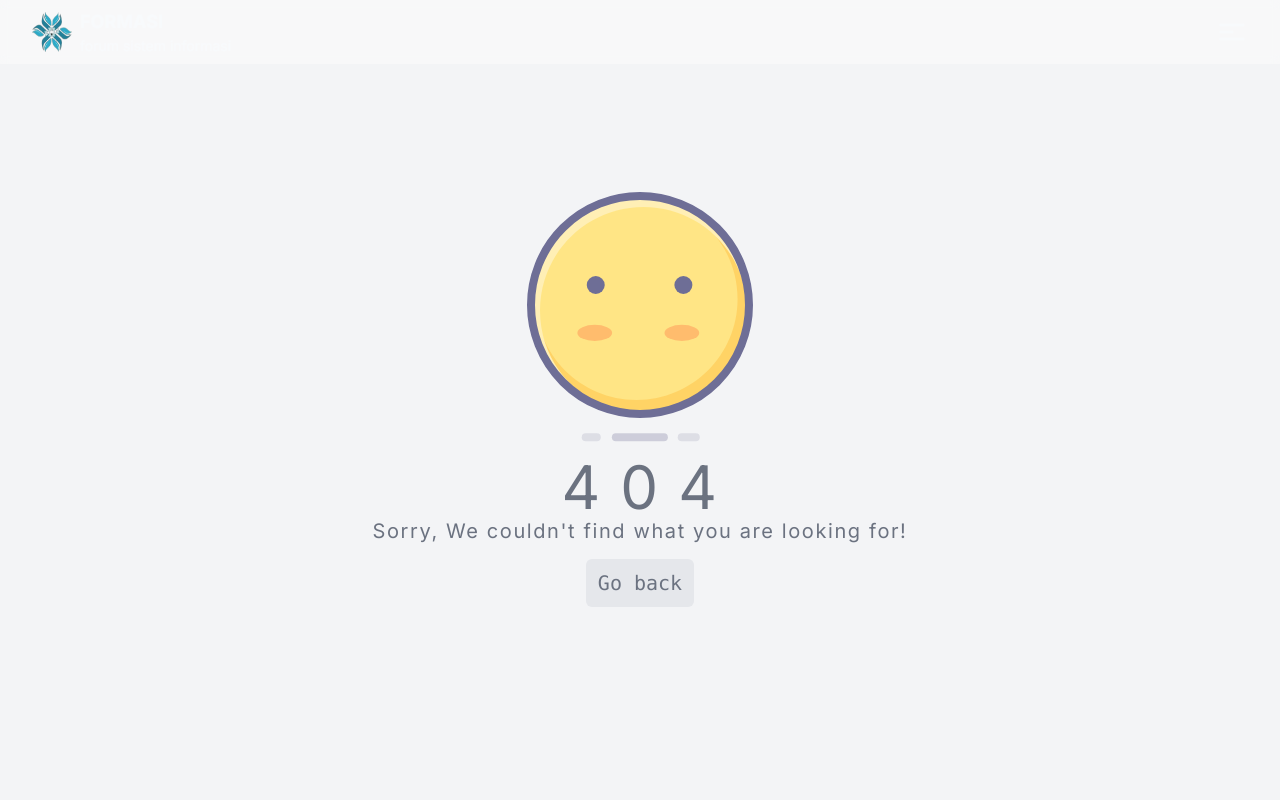
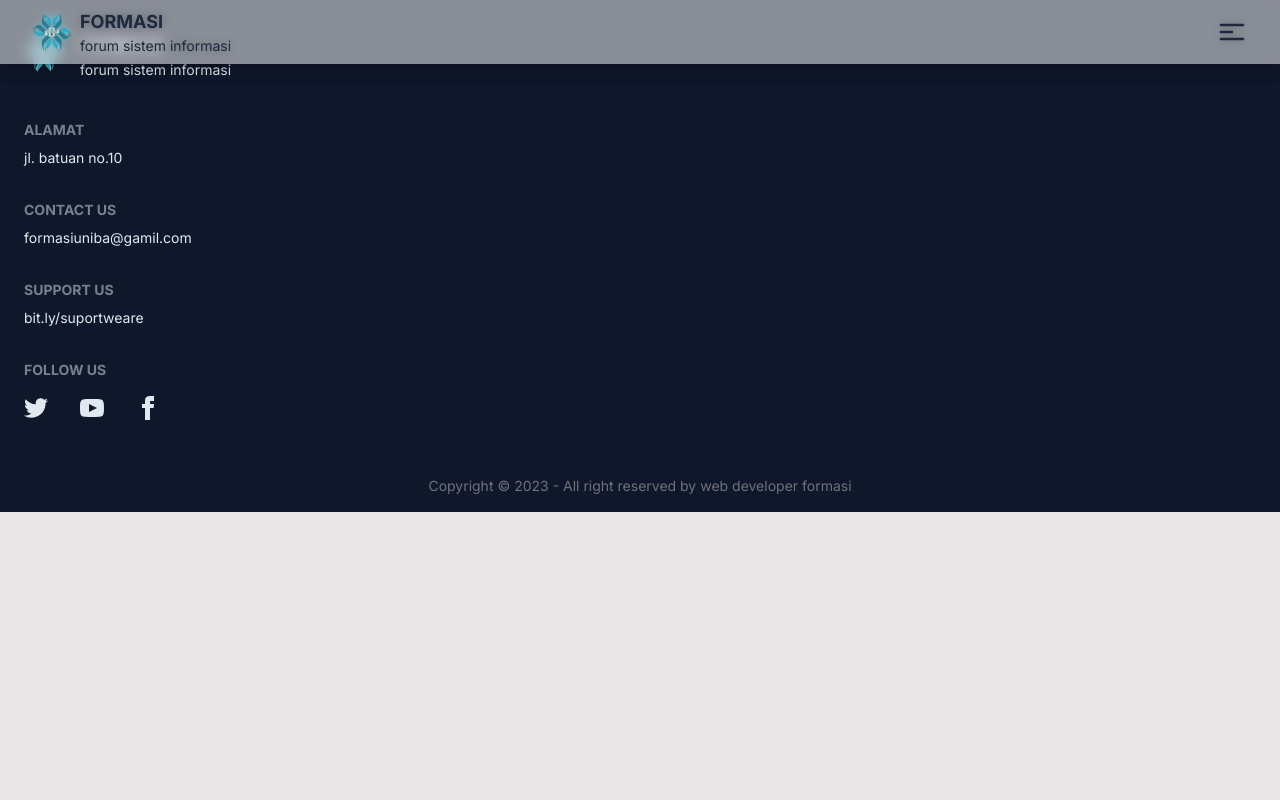
Before and after one commit to Romzyyy/formasi, a Next.js app: page /coba in a window 1280 px wide. Before the commit this address had no page. Shown: the top 800 px of the page. Built offline with nearby package versions, Linux system fonts and the light colour scheme.

Commit message:
modify navbar

```diff
--- a/package.json
+++ b/package.json
@@ -15,6 +15,8 @@
         "postcss": "8.4.27",
         "react": "18.2.0",
         "react-dom": "18.2.0",
+        "react-icons": "^4.10.1",
+        "react-scroll": "^1.8.9",
         "react-slideshow-image": "^4.2.1",
         "tailwindcss": "3.3.3"
     },
--- /dev/null
+++ b/src/app/coba/page.jsx
@@ -0,0 +1,10 @@
+import React from 'react'
+import Navbar from '../../components/Navbar'
+
+export default function page() {
+    return (
+        <div>
+            <Navbar />
+        </div>
+    )
+}
--- a/src/app/layout.jsx
+++ b/src/app/layout.jsx
@@ -1,7 +1,7 @@
-import Navbar from '@/components/Navbar'
+import Footer from '@/components/Footer'
 import './globals.css'
 import { Inter } from 'next/font/google'
-import Footer from '@/components/Footer'
+import Navbar from '@/components/Navbar'
 
 const inter = Inter({ subsets: ['latin'] })
 
--- a/src/components/Navbar.jsx
+++ b/src/components/Navbar.jsx
@@ -1,8 +1,11 @@
+'use client'
 import Image from 'next/image'
+import { useState } from 'react'
 
 export default function Navbar() {
+    const [toggle, setToggle] = useState(false)
     return (
-        <div className='navbar text-slate-50 bg-opacity-5 fixed top-0 left-0 right-0 z-50 backdrop-blur-sm bg-white/40'>
+        <div className='navbar shadow-lg text-slate-800 bg-opacity-5 fixed top-0 left-0 right-0 z-50 backdrop-blur-sm bg-white/30'>
             <div className='flex justify-between px-6 w-full'>
                 <div className='flex items-center cursor-pointer'>
                     <Image
@@ -16,10 +19,31 @@ export default function Navbar() {
                         <a className='text-sm'>forum sistem informasi</a>
                     </div>
                 </div>
-                <div className='md:flex-none font-medium text-lg hidden'>
+                <div
+                    className='cursor-pointer transition-transform duration-700'
+                    onClick={() => setToggle(toggle ? false : true)}>
+                    <svg
+                        xmlns='http://www.w3.org/2000/svg'
+                        fill='none'
+                        viewBox='0 0 24 24'
+                        strokeWidth={2}
+                        stroke='currentColor'
+                        className='w-8 h-8'>
+                        <path
+                            strokeLinecap='round'
+                            strokeLinejoin='round'
+                            d={
+                                toggle
+                                    ? 'M6 18L18 6M6 6l12 12'
+                                    : 'M3.75 6.75h16.5M3.75 12H12m-8.25 5.25h16.5'
+                            }
+                        />
+                    </svg>
+                <div className={toggle ? 'block' : 'hidden'}>
+                    <div className='absolute bg-opacity-5 backdrop-blur-sm bg-white/90 w-40 p-4 right-3 top-full rounded-md font-medium shadow-2xl'>
                     <ul className='flex flex-col md:flex-row gap-2 md:gap-10 px-1 '>
                         <li className='cursor-pointer hover:text-gray-400 transition'>
-                            <a>Home</a>
+                            <a href=''>Home</a>
                         </li>
                         <li className='cursor-pointer hover:text-gray-400 transition'>
                             <a>About</a>
@@ -37,21 +61,8 @@ export default function Navbar() {
                             <a>Contact</a>
                         </li>
                     </ul>
+                    </div>
                 </div>
-                <div>
-                    <svg
-                        xmlns='http://www.w3.org/2000/svg'
-                        fill='none'
-                        viewBox='0 0 24 24'
-                        strokeWidth={2}
-                        stroke='currentColor'
-                        className='w-8 h-8'>
-                        <path
-                            strokeLinecap='round'
-                            strokeLinejoin='round'
-                            d='M3.75 6.75h16.5M3.75 12H12m-8.25 5.25h16.5'
-                        />
-                    </svg>
                 </div>
             </div>
         </div>
```
Also changed, not shown: src/app/page.jsx (+3 -4 lines), 1 other file (tests, documents, lock files or other folders).
